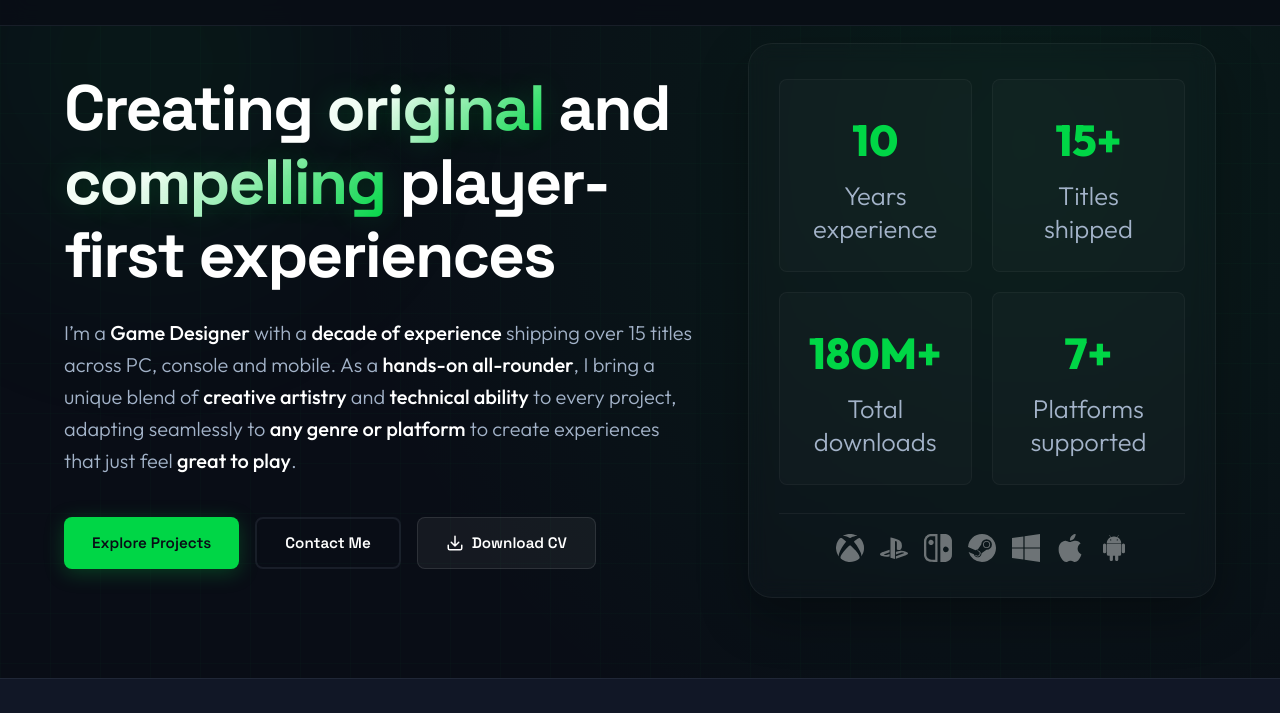
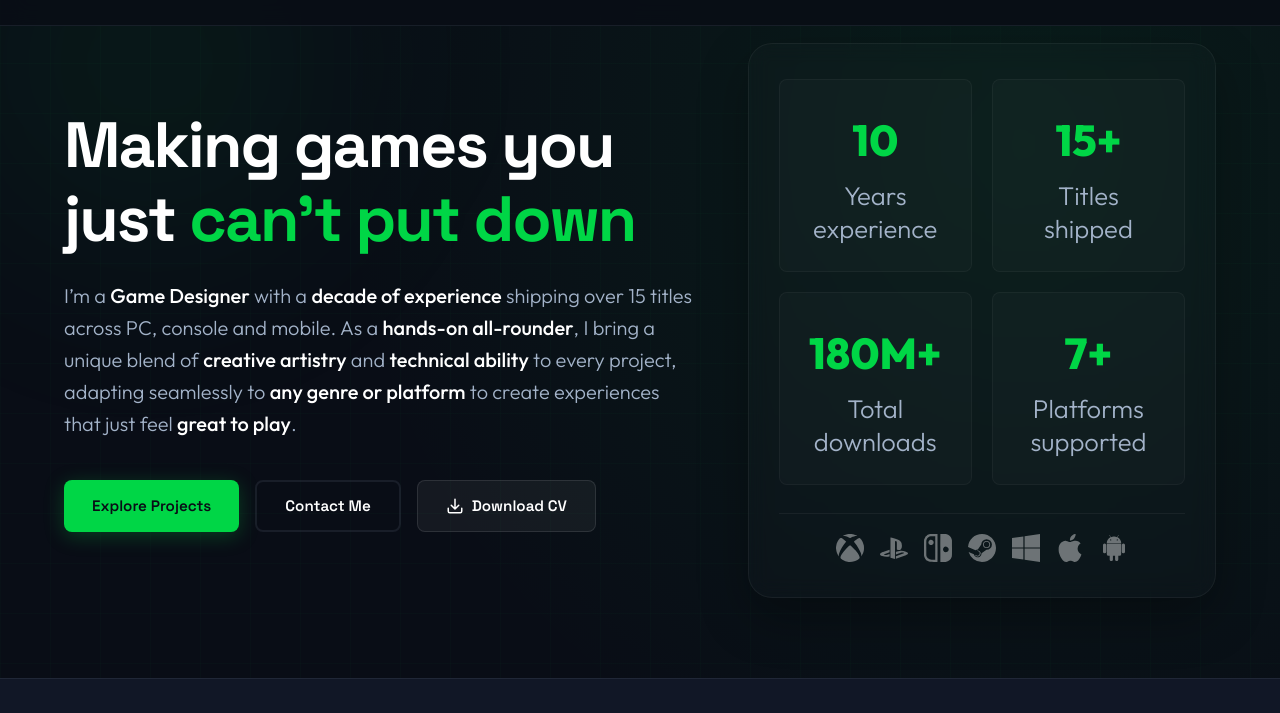
Before and after one commit to JakerzW/Portfolio, a plain HTML site: page index.html in a window 1280 px wide. Shown: the part 87-800 px from the top of the page. Drawn offline with Linux system fonts and the light colour scheme.

Commit message:
New slogan

```diff
--- a/index.html
+++ b/index.html
@@ -53,8 +53,7 @@
             <div class="hero-grid">
                 <!-- Left Column: Hero Text and Actions -->
                 <div class="hero-left">
-                    <h1 class="hero-title">Creating <span class="text-glow">original</span> and <span
-                            class="text-glow">compelling</span> player-first experiences</h1>
+                    <h1 class="hero-title">Making games you just <span class="text-accent">can't put down</span></h1>
                     <p class="hero-subtitle">
                         I’m a <strong>Game Designer</strong> with a <strong>decade of experience</strong> shipping over
                         15 titles across PC, console and mobile. As a <strong>hands-on all-rounder</strong>, I bring a
--- a/style.css
+++ b/style.css
@@ -365,6 +365,10 @@ button, input, textarea {
     margin-bottom: 24px;
 }
 
+.text-accent {
+    color: var(--accent);
+}
+
 .text-glow {
     color: var(--text-primary);
     background: linear-gradient(135deg, var(--text-primary) 30%, var(--accent) 100%);
```
